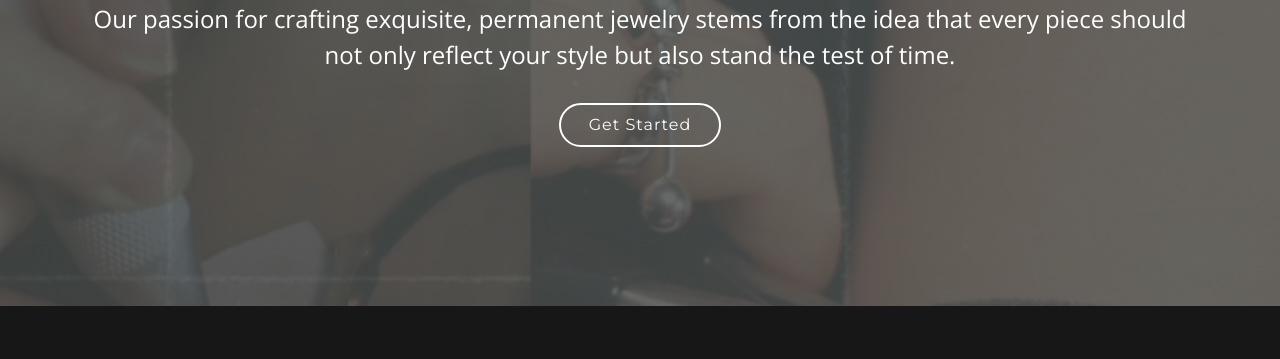
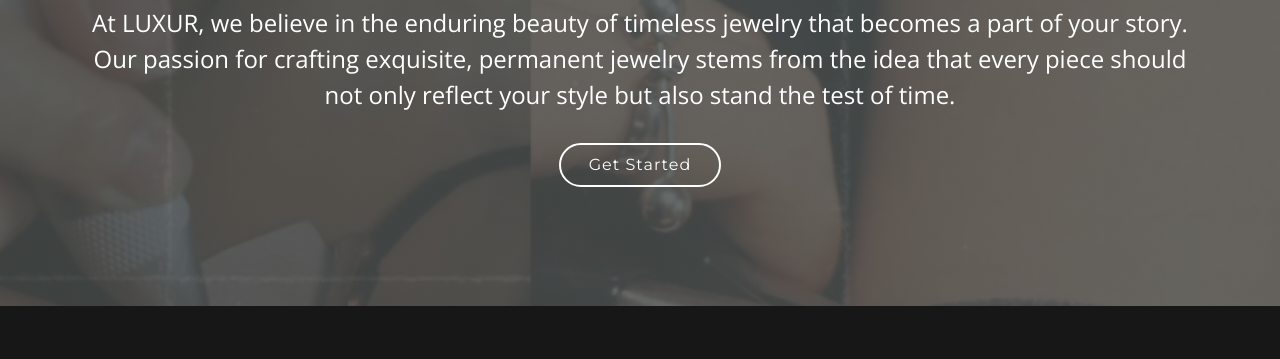
Before and after one commit to QuFranklin/Luxur, a plain HTML site: page index.html in a window 1280 px wide. Shown: the part 254-613 px from the top of the page. Drawn offline with nearby package versions, Linux system fonts and the light colour scheme.

Commit message:
Update style.css

```diff
--- a/assets/css/style.css
+++ b/assets/css/style.css
@@ -377,13 +377,15 @@ h6 {
 
 #hero .hero-text {
   position: absolute;
+  left: 0;
+  top: 40px;
+  right: 0;
+  height: calc(100% - 60px);
   display: flex;
   align-items: center;
   justify-content: center;
   text-align: center;
   flex-direction: column;
-  height: calc(100% - 60px);
-  width: calc(100%)
 }
 
 #hero h2 {
```
